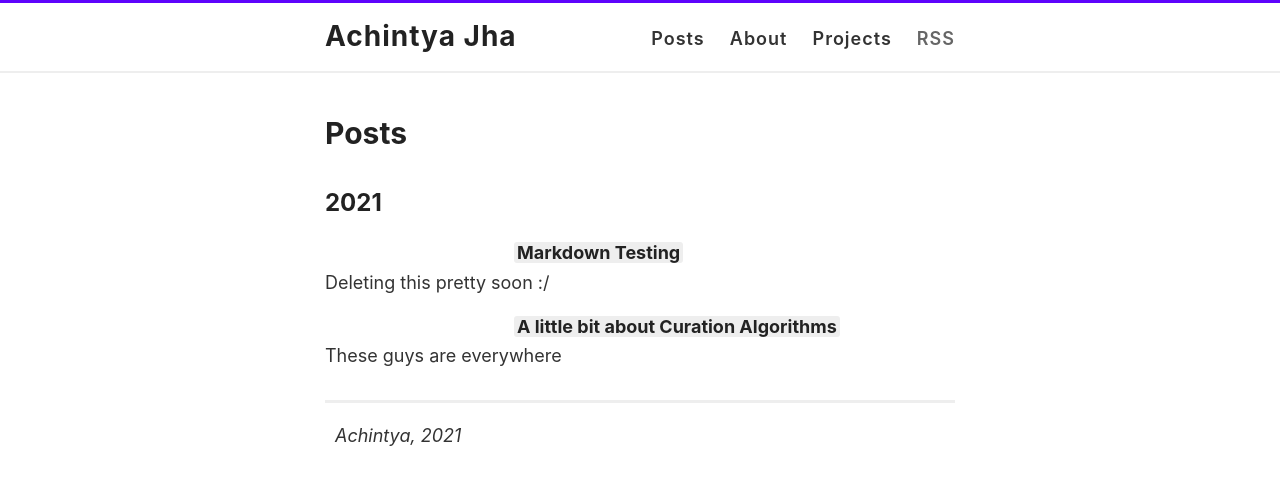
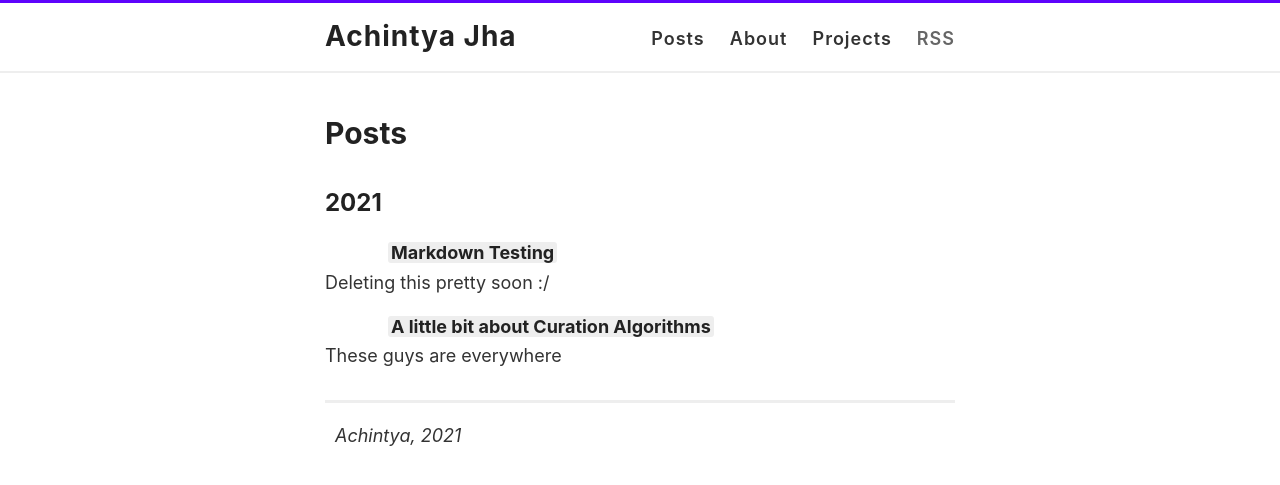
Before and after one commit to achntj/achintyajha.github.io, a Jekyll site: the page built from posts.html, in a window 1280 px wide. Shown: the top 485 px of the page. Built offline with Jekyll 4.4.1, drawn with Linux system fonts in a browser that asks for light colours.

Commit message:
indent post desc

```diff
--- a/posts.html
+++ b/posts.html
@@ -23,14 +23,12 @@ permalink: /posts/
   {% if currentdate != date %} {% unless forloop.first %}{% endunless %}
   <h2 id="y{{post.date | date: '%Y'}}">{{ currentdate }}</h2>
   {% assign date = currentdate %} {% endif %}
-  <div class="post-list">
-    <p>
+    <p class="post-list">
       <b>
         <a href="{{ site.baseurl }}{{ post.url }}">{{ post.title }}</a>
       </b>
       <br />
       {{ post.oneline }}
     </p>
-  </div>
   {% if forloop.last %} {% endif %} {% endfor %}
 </div>
--- a/style.scss
+++ b/style.scss
@@ -381,12 +381,12 @@ nav {
   }
 }
 
+.post-list{
+  text-indent: 10%;
+}
+
 .post-list a {
   white-space: normal;
-}
-
-.post-list{
-  text-indent: 30%;
 }
 
 .span_header {
```
